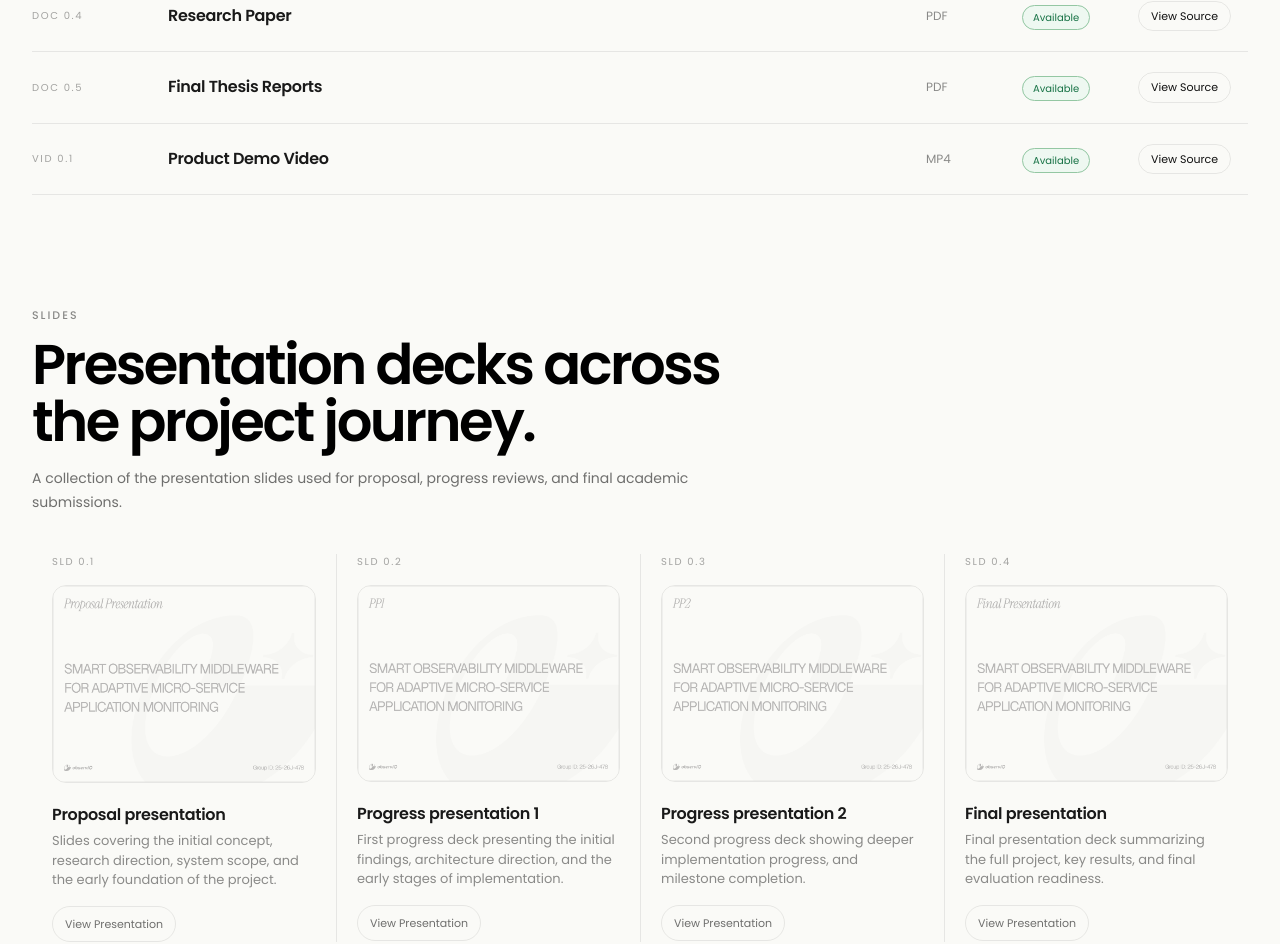
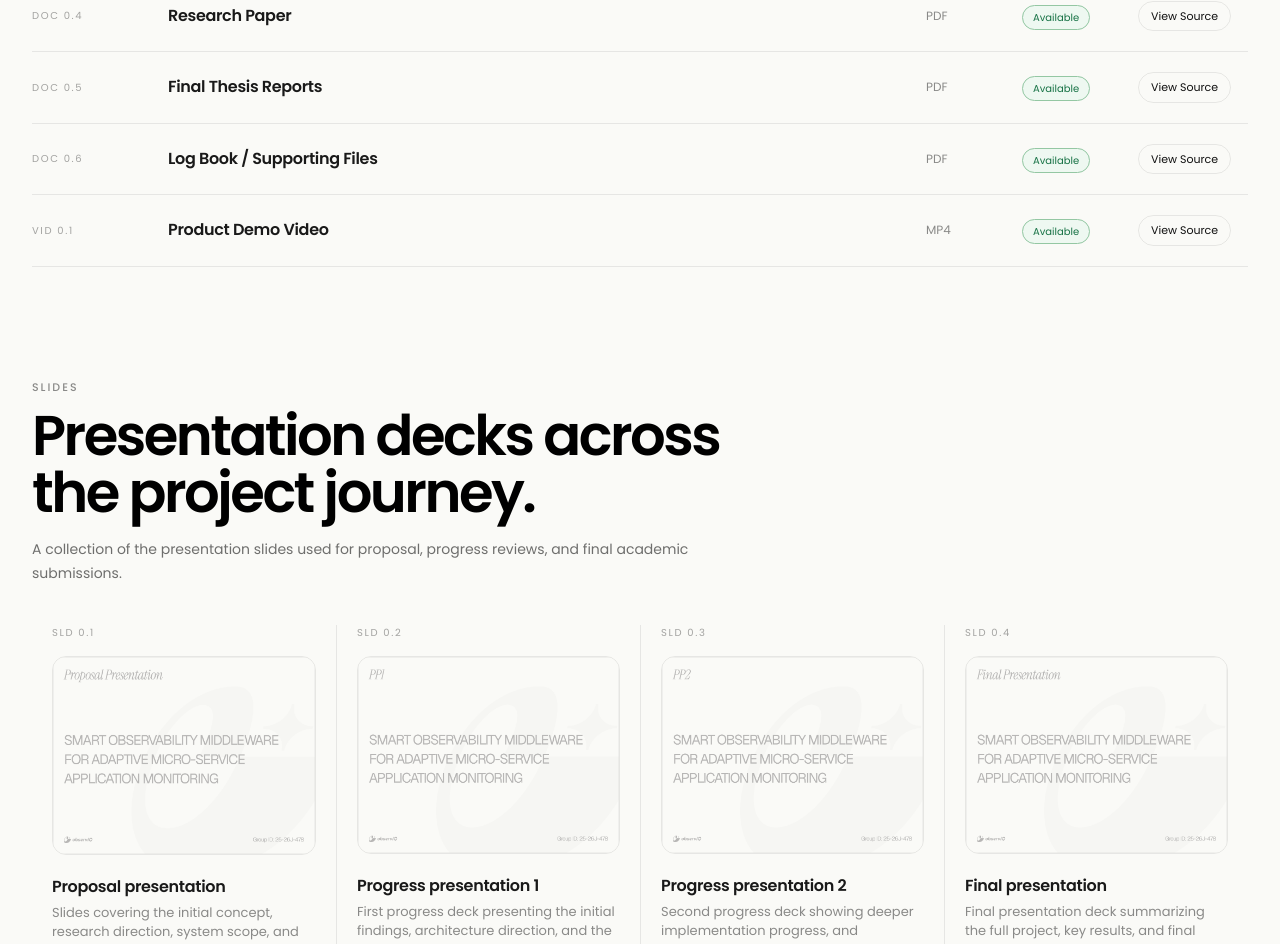
Before and after one commit to IT22927316/ObservIQ---Commercialization-Landing-Page, a Next.js app: page / in a window 1280 px wide. Shown: the part 4029-4973 px from the top of the page. Built offline with nearby package versions, Linux system fonts and the light colour scheme.

Commit message:
Adding Documents to google drive

```diff
--- a/app/sections/Documents.tsx
+++ b/app/sections/Documents.tsx
@@ -38,15 +38,15 @@ const documentItems = [
     title: "Final Thesis Reports",
     type: "PDF",
     status: "Available",
-    href: "",
+    href: "https://drive.google.com/drive/folders/1GZWotR7R9SPLCitL5OIXXTHAaeGXxV9A?usp=sharing",
   },
-  //{
-  //  id: "DOC 0.6",
-  //  title: "Log Book / Supporting Files",
-  //  type: "PDF",
-  //  status: "Pending",
-  //  href: "",
-  //},
+  {
+    id: "DOC 0.6",
+    title: "Log Book / Supporting Files",
+    type: "PDF",
+    status: "Available",
+    href: "https://drive.google.com/drive/folders/1CghcHCFdL979-EZBcc4JGEXtcth_vAzJ?usp=sharing",
+  },
   {
     id: "VID 0.1",
     title: "Product Demo Video",
```
